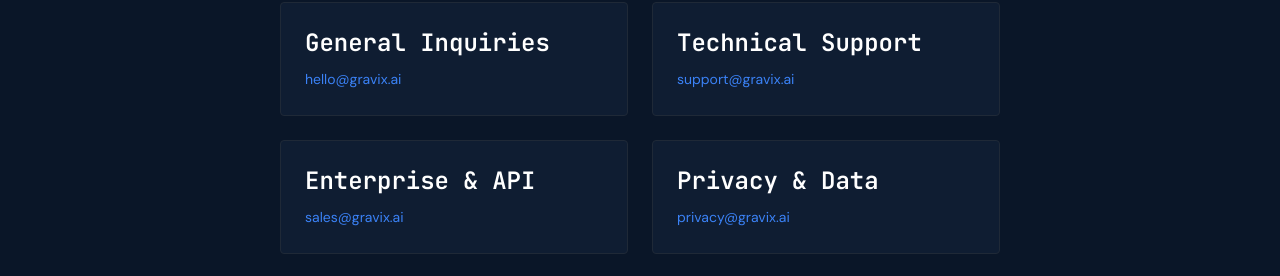
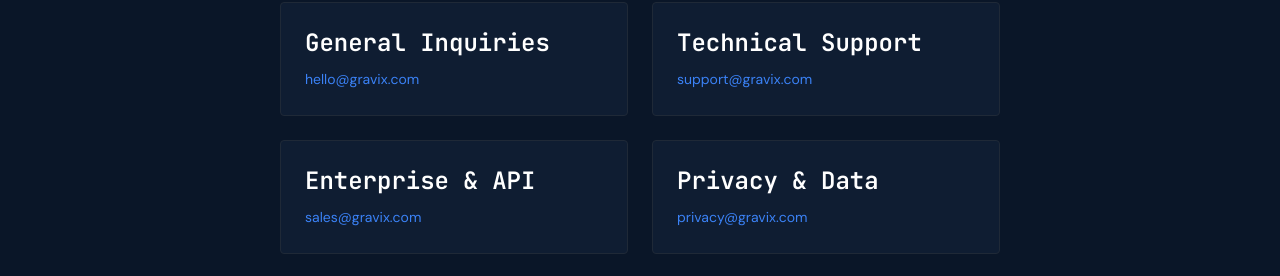
Before and after one commit to ev0lv3vr/gravix_prod, a Next.js app in the folder gravix-v2/frontend/: page /contact in a window 1280 px wide. Shown: the part 286-562 px from the top of the page. Built offline with nearby package versions, Linux system fonts and the light colour scheme; no server answers.

Commit message:
fix: replace gravix.ai emails with gravix.com

```diff
--- a/gravix-v2/frontend/src/app/(marketing)/about/page.tsx
+++ b/gravix-v2/frontend/src/app/(marketing)/about/page.tsx
@@ -59,7 +59,7 @@ export default function AboutPage() {
           <div className="mt-12 pt-8 border-t border-[#1F2937]">
             <p className="text-[#94A3B8] leading-relaxed">
               Questions? Reach out at{' '}
-              <a href="mailto:hello@gravix.ai" className="text-accent-500 hover:underline">hello@gravix.ai</a>
+              <a href="mailto:hello@gravix.com" className="text-accent-500 hover:underline">hello@gravix.com</a>
             </p>
           </div>
         </div>
--- a/gravix-v2/frontend/src/app/(marketing)/contact/page.tsx
+++ b/gravix-v2/frontend/src/app/(marketing)/contact/page.tsx
@@ -19,29 +19,29 @@ export default function ContactPage() {
           <div className="grid grid-cols-1 sm:grid-cols-2 gap-6 mt-8">
             <div className="bg-[#0F1D32] rounded-lg p-6 border border-[#1F2937]">
               <h3 className="text-white font-semibold mb-2">General Inquiries</h3>
-              <a href="mailto:hello@gravix.ai" className="text-accent-500 hover:underline text-sm">
-                hello@gravix.ai
+              <a href="mailto:hello@gravix.com" className="text-accent-500 hover:underline text-sm">
+                hello@gravix.com
               </a>
             </div>
 
             <div className="bg-[#0F1D32] rounded-lg p-6 border border-[#1F2937]">
               <h3 className="text-white font-semibold mb-2">Technical Support</h3>
-              <a href="mailto:support@gravix.ai" className="text-accent-500 hover:underline text-sm">
-                support@gravix.ai
+              <a href="mailto:support@gravix.com" className="text-accent-500 hover:underline text-sm">
+                support@gravix.com
               </a>
             </div>
 
             <div className="bg-[#0F1D32] rounded-lg p-6 border border-[#1F2937]">
               <h3 className="text-white font-semibold mb-2">Enterprise &amp; API</h3>
-              <a href="mailto:sales@gravix.ai" className="text-accent-500 hover:underline text-sm">
-                sales@gravix.ai
+              <a href="mailto:sales@gravix.com" className="text-accent-500 hover:underline text-sm">
+                sales@gravix.com
               </a>
             </div>
 
             <div className="bg-[#0F1D32] rounded-lg p-6 border border-[#1F2937]">
               <h3 className="text-white font-semibold mb-2">Privacy &amp; Data</h3>
-              <a href="mailto:privacy@gravix.ai" className="text-accent-500 hover:underline text-sm">
-                privacy@gravix.ai
+              <a href="mailto:privacy@gravix.com" className="text-accent-500 hover:underline text-sm">
+                privacy@gravix.com
               </a>
             </div>
           </div>
--- a/gravix-v2/frontend/src/app/(marketing)/pricing/page.tsx
+++ b/gravix-v2/frontend/src/app/(marketing)/pricing/page.tsx
@@ -116,7 +116,7 @@ export default function PricingPage() {
               <PricingFeature included text="API access" />
               <PricingFeature included text="Branded reports" />
             </ul>
-            <a href="mailto:sales@gravix.ai" className="block w-full text-center border border-[#374151] text-[#94A3B8] hover:text-white hover:border-accent-500 py-3 rounded-lg text-sm font-medium transition-colors">
+            <a href="mailto:sales@gravix.com" className="block w-full text-center border border-[#374151] text-[#94A3B8] hover:text-white hover:border-accent-500 py-3 rounded-lg text-sm font-medium transition-colors">
               Contact Sales
             </a>
           </div>
@@ -126,7 +126,7 @@ export default function PricingPage() {
         <div className="text-center mb-20">
           <p className="text-base text-[#94A3B8]">
             Need unlimited access, SSO, or dedicated support?{' '}
-            <a href="mailto:enterprise@gravix.ai" className="text-accent-500 hover:underline">Contact us for Enterprise pricing →</a>
+            <a href="mailto:enterprise@gravix.com" className="text-accent-500 hover:underline">Contact us for Enterprise pricing →</a>
           </p>
         </div>
 
--- a/gravix-v2/frontend/src/app/(marketing)/privacy/page.tsx
+++ b/gravix-v2/frontend/src/app/(marketing)/privacy/page.tsx
@@ -51,13 +51,13 @@ export default function PrivacyPage() {
           <h2 className="text-xl font-semibold text-white mt-8">6. Your Rights</h2>
           <p className="text-[#94A3B8] leading-relaxed">
             You have the right to access, correct, or delete your personal data. You can manage your account
-            settings or contact us at privacy@gravix.ai for data requests.
+            settings or contact us at privacy@gravix.com for data requests.
           </p>
 
           <h2 className="text-xl font-semibold text-white mt-8">7. Contact Us</h2>
           <p className="text-[#94A3B8] leading-relaxed">
             For questions about this privacy policy, please contact us at{' '}
-            <a href="mailto:privacy@gravix.ai" className="text-accent-500 hover:underline">privacy@gravix.ai</a>.
+            <a href="mailto:privacy@gravix.com" className="text-accent-500 hover:underline">privacy@gravix.com</a>.
           </p>
         </div>
       </div>
--- a/gravix-v2/frontend/src/app/(marketing)/terms/page.tsx
+++ b/gravix-v2/frontend/src/app/(marketing)/terms/page.tsx
@@ -69,7 +69,7 @@ export default function TermsPage() {
           <h2 className="text-xl font-semibold text-white mt-8">8. Contact</h2>
           <p className="text-[#94A3B8] leading-relaxed">
             For questions about these terms, contact us at{' '}
-            <a href="mailto:legal@gravix.ai" className="text-accent-500 hover:underline">legal@gravix.ai</a>.
+            <a href="mailto:legal@gravix.com" className="text-accent-500 hover:underline">legal@gravix.com</a>.
           </p>
         </div>
       </div>
```
